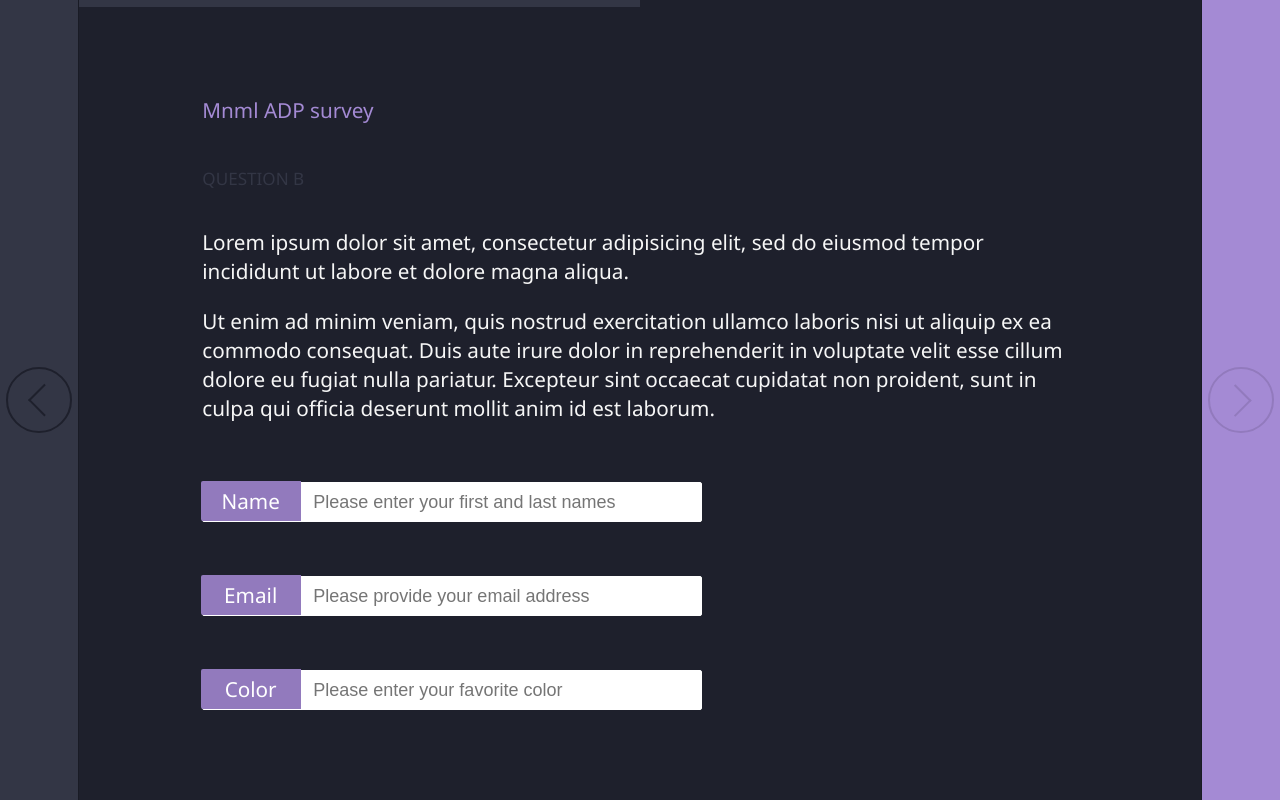
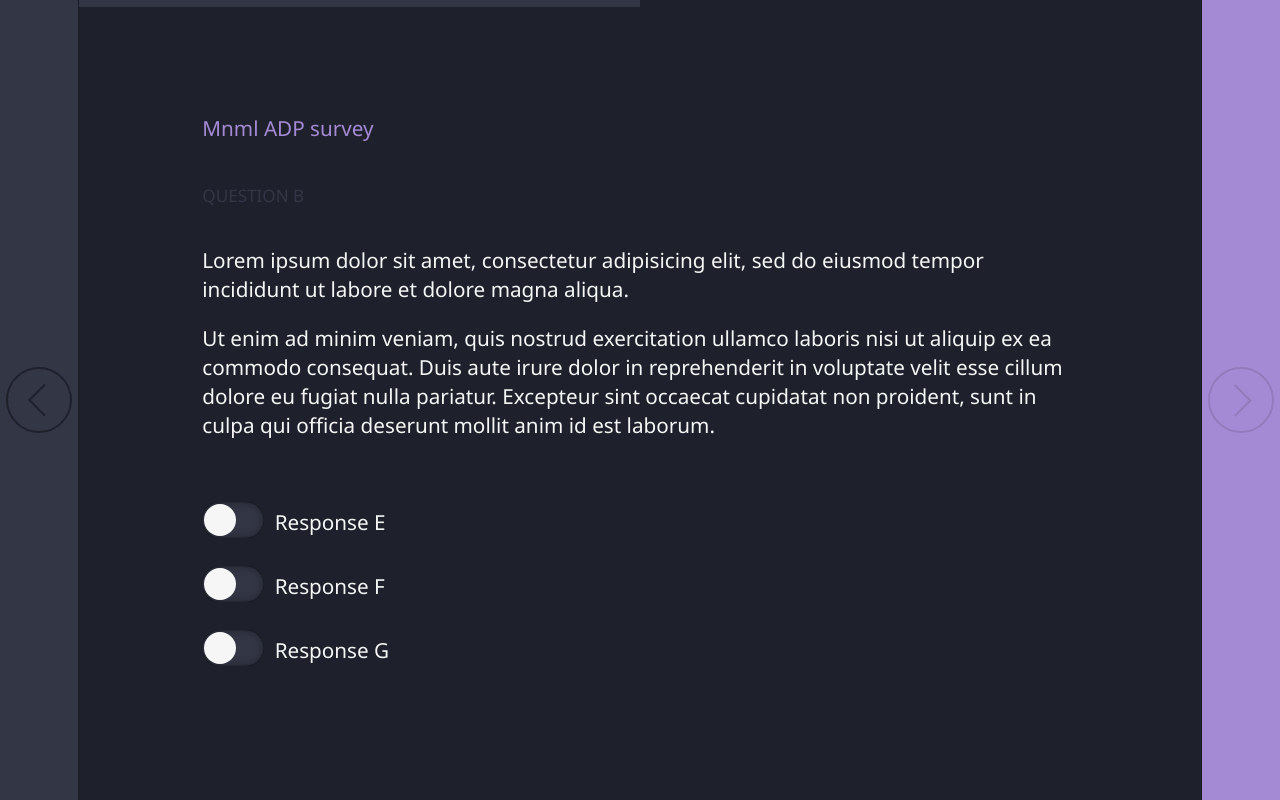
Before and after one commit to AskiaADX/adp-Mnml, a plain HTML site: page index2.html in a window 1280 px wide. Drawn offline with Linux system fonts and the light colour scheme.

Commit message:
Reverted to switch control on page 2

```diff
--- a/css/styles.css
+++ b/css/styles.css
@@ -606,64 +606,3 @@ input[type="checkbox"]:checked+label.controlHack+label.responseLabel {
         -webkit-transform: translateX(26px);
     }
 }
-
-/* TEXT INPUT */
-
-input[type="text"] {
-  display: inline-block;
-  font-size: 1rem;
-  width: 500px;
-  height: 40px;
-  box-sizing: border-box;
-  outline: none;
-  margin: 1em 0 0 0;
-  color: var(--secondary-dark-color);
-  border: 1px solid var(--neutral-light-color);
-  border-radius: 2px;
-  padding: 10px 10px 10px 110px;
-  -webkit-transition: all 0.1s ease-out;
-  transition: all .2s ease-out;
-}
-
-input[type="text"]:not(:nth-of-type(1)) {
-    margin: 3em 0 0 0;
-}
-
-input[type="text"] + label.textInput {
-  position: relative;
-  display: inline-block;
-  top: 1px;
-  left: -507px;
-  bottom: 0;
-  width: 60px;
-  text-align: center;
-  height: 40px;
-  line-height: 40px;
-  color: var(--neutral-light-color);
-  border-radius: 2px 0 0 2px;
-  padding: 0 20px;
-  background: var(--primary-dark-color);
-  -webkit-transform: translateZ(0) translateX(0);
-          transform: translateZ(0) translateX(0);
-  -webkit-transition: all .2s ease-in;
-  transition: all .2s ease-in;
-  -webkit-transition-delay: .2s;
-          transition-delay: .2s;
-}
-
-input[type="text"]:focus + label.textInput {
-  -webkit-transform: translateY(-120%) translateX(0%);
-          transform: translateY(-120%) translateX(0%);
-  border-radius: 2px;
-  top: 5px;
-  -webkit-transition: all .2s ease-out;
-  transition: all .2 ease-out;
-}
-
-input[type="text"]:focus {
-  padding: 10px;
-  -webkit-transition: all .2s ease-out;
-  transition: all .2s ease-out;
-  -webkit-transition-delay: .2s;
-          transition-delay: .2s;
-}
--- a/index2.html
+++ b/index2.html
@@ -19,12 +19,17 @@
                 <div class="shortcut">Question B</div>
                 <div class="caption"><p>Lorem ipsum dolor sit amet, consectetur adipisicing elit, sed do eiusmod tempor incididunt ut labore et dolore magna aliqua.</p><p>Ut enim ad minim veniam, quis nostrud exercitation ullamco laboris nisi ut aliquip ex ea commodo consequat. Duis aute irure dolor in reprehenderit in voluptate velit esse cillum dolore eu fugiat nulla pariatur. Excepteur sint occaecat cupidatat non proident, sunt in culpa qui officia deserunt mollit anim id est laborum.</p></div>
                 <div class="responses">
-                    <input type="text" id="input1" placeholder="Please enter your first and last names">
-                    <label class="textInput" for="input1">Name</label>
-                    <input type="text" id="input2" placeholder="Please provide your email address">
-                    <label class="textInput" for="input2">Email</label>
-                    <input type="text" id="input3" placeholder="Please enter your favorite color">
-                    <label class="textInput" for="input3">Color</label>
+                    <ul>
+                        <li>
+                            <input type="checkbox" id="item1" /><label for="item1" class="controlHack"></label><label for="item1" class="responseLabel">Response E</label>
+                        </li>
+                        <li>
+                            <input type="checkbox" id="item2" /><label for="item2" class="controlHack"></label><label for="item2" class="responseLabel">Response F</label>
+                        </li>
+                        <li>
+                            <input type="checkbox" id="item3" /><label for="item3" class="controlHack"></label><label for="item3" class="responseLabel">Response G</label>
+                        </li>
+                    </ul>
                 </div>
             </div>
         </section>
```
Also changed, not shown: index3.html (+2 -2 lines), css/styles.min.css.
